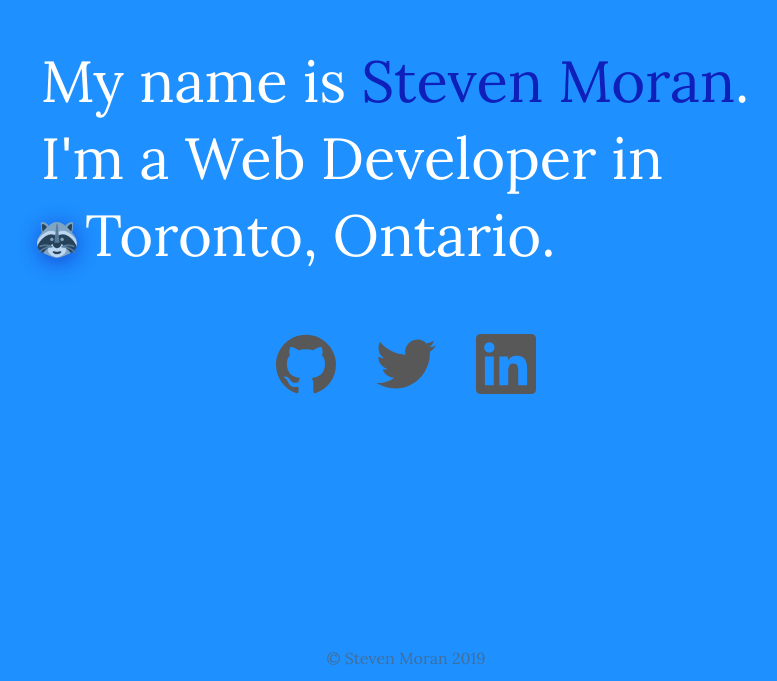
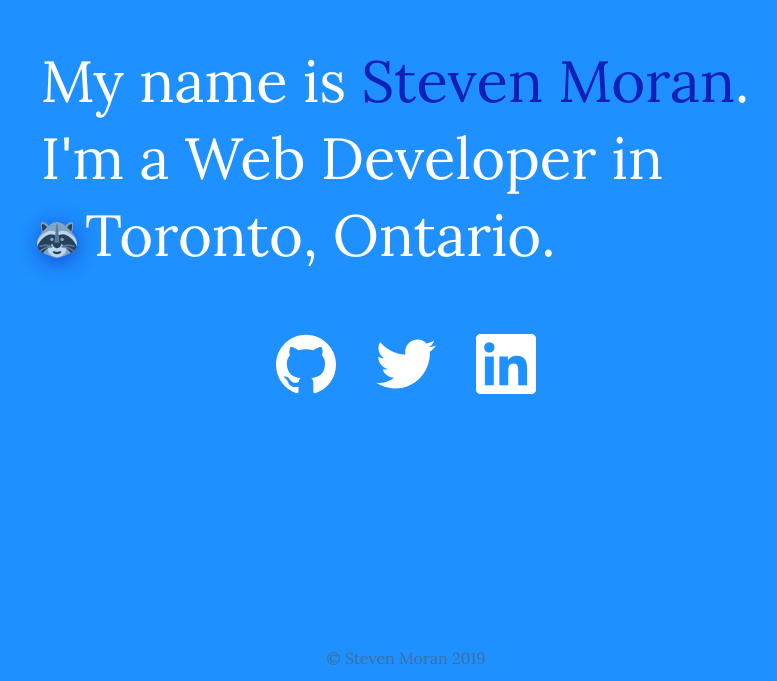
Before and after one commit to SteveJMoran/stevemoran.ca, a plain HTML site: page index.html in a window 1280 px wide. Shown: the part 165-846 px from the top of the page, without its empty margins (234-1011 px from the left). Drawn offline with Linux system fonts and the light colour scheme.

Commit message:
update svg color

```diff
--- a/index.html
+++ b/index.html
@@ -18,19 +18,19 @@
           <ul class="social-links">
             <li class="social-link github">
               <a href="https://github.com/SteveJMoran">
-                <svg role="img" viewBox="0 0 24 24" xmlns="http://www.w3.org/2000/svg"><title>GitHub</title><path fill="#585858" d="M12 .297c-6.63 0-12 5.373-12 12 0 5.303 3.438 9.8 8.205 11.385.6.113.82-.258.82-.577 0-.285-.01-1.04-.015-2.04-3.338.724-4.042-1.61-4.042-1.61C4.422 18.07 3.633 17.7 3.633 17.7c-1.087-.744.084-.729.084-.729 1.205.084 1.838 1.236 1.838 1.236 1.07 1.835 2.809 1.305 3.495.998.108-.776.417-1.305.76-1.605-2.665-.3-5.466-1.332-5.466-5.93 0-1.31.465-2.38 1.235-3.22-.135-.303-.54-1.523.105-3.176 0 0 1.005-.322 3.3 1.23.96-.267 1.98-.399 3-.405 1.02.006 2.04.138 3 .405 2.28-1.552 3.285-1.23 3.285-1.23.645 1.653.24 2.873.12 3.176.765.84 1.23 1.91 1.23 3.22 0 4.61-2.805 5.625-5.475 5.92.42.36.81 1.096.81 2.22 0 1.606-.015 2.896-.015 3.286 0 .315.21.69.825.57C20.565 22.092 24 17.592 24 12.297c0-6.627-5.373-12-12-12"/></svg>
+                <svg role="img" viewBox="0 0 24 24" xmlns="http://www.w3.org/2000/svg"><title>GitHub</title><path fill="#FFFFFF" d="M12 .297c-6.63 0-12 5.373-12 12 0 5.303 3.438 9.8 8.205 11.385.6.113.82-.258.82-.577 0-.285-.01-1.04-.015-2.04-3.338.724-4.042-1.61-4.042-1.61C4.422 18.07 3.633 17.7 3.633 17.7c-1.087-.744.084-.729.084-.729 1.205.084 1.838 1.236 1.838 1.236 1.07 1.835 2.809 1.305 3.495.998.108-.776.417-1.305.76-1.605-2.665-.3-5.466-1.332-5.466-5.93 0-1.31.465-2.38 1.235-3.22-.135-.303-.54-1.523.105-3.176 0 0 1.005-.322 3.3 1.23.96-.267 1.98-.399 3-.405 1.02.006 2.04.138 3 .405 2.28-1.552 3.285-1.23 3.285-1.23.645 1.653.24 2.873.12 3.176.765.84 1.23 1.91 1.23 3.22 0 4.61-2.805 5.625-5.475 5.92.42.36.81 1.096.81 2.22 0 1.606-.015 2.896-.015 3.286 0 .315.21.69.825.57C20.565 22.092 24 17.592 24 12.297c0-6.627-5.373-12-12-12"/></svg>
                 <span class="screen-reader-only">Github</span>
               </a>
             </li>
             <li class="social-link twitter">
               <a href="https://www.linkedin.com/in/steven-moran-4bb81a23">
-                <svg role="img" viewBox="0 0 24 24" xmlns="http://www.w3.org/2000/svg"><title>Twitter</title><path fill="#585858" d="M23.954 4.569c-.885.389-1.83.654-2.825.775 1.014-.611 1.794-1.574 2.163-2.723-.951.555-2.005.959-3.127 1.184-.896-.959-2.173-1.559-3.591-1.559-2.717 0-4.92 2.203-4.92 4.917 0 .39.045.765.127 1.124C7.691 8.094 4.066 6.13 1.64 3.161c-.427.722-.666 1.561-.666 2.475 0 1.71.87 3.213 2.188 4.096-.807-.026-1.566-.248-2.228-.616v.061c0 2.385 1.693 4.374 3.946 4.827-.413.111-.849.171-1.296.171-.314 0-.615-.03-.916-.086.631 1.953 2.445 3.377 4.604 3.417-1.68 1.319-3.809 2.105-6.102 2.105-.39 0-.779-.023-1.17-.067 2.189 1.394 4.768 2.209 7.557 2.209 9.054 0 13.999-7.496 13.999-13.986 0-.209 0-.42-.015-.63.961-.689 1.8-1.56 2.46-2.548l-.047-.02z"/></svg>
+                <svg role="img" viewBox="0 0 24 24" xmlns="http://www.w3.org/2000/svg"><title>Twitter</title><path fill="#FFFFFF" d="M23.954 4.569c-.885.389-1.83.654-2.825.775 1.014-.611 1.794-1.574 2.163-2.723-.951.555-2.005.959-3.127 1.184-.896-.959-2.173-1.559-3.591-1.559-2.717 0-4.92 2.203-4.92 4.917 0 .39.045.765.127 1.124C7.691 8.094 4.066 6.13 1.64 3.161c-.427.722-.666 1.561-.666 2.475 0 1.71.87 3.213 2.188 4.096-.807-.026-1.566-.248-2.228-.616v.061c0 2.385 1.693 4.374 3.946 4.827-.413.111-.849.171-1.296.171-.314 0-.615-.03-.916-.086.631 1.953 2.445 3.377 4.604 3.417-1.68 1.319-3.809 2.105-6.102 2.105-.39 0-.779-.023-1.17-.067 2.189 1.394 4.768 2.209 7.557 2.209 9.054 0 13.999-7.496 13.999-13.986 0-.209 0-.42-.015-.63.961-.689 1.8-1.56 2.46-2.548l-.047-.02z"/></svg>
                 <span class="screen-reader-only">Twitter</span>
               </a>
             </li>
             <li class="social-link linkedin">
               <a href="https://www.linkedin.com/in/steven-moran-4bb81a23">
-                <svg role="img" viewBox="0 0 24 24" xmlns="http://www.w3.org/2000/svg"><title>LinkedIn</title><path fill="#585858" d="M20.447 20.452h-3.554v-5.569c0-1.328-.027-3.037-1.852-3.037-1.853 0-2.136 1.445-2.136 2.939v5.667H9.351V9h3.414v1.561h.046c.477-.9 1.637-1.85 3.37-1.85 3.601 0 4.267 2.37 4.267 5.455v6.286zM5.337 7.433c-1.144 0-2.063-.926-2.063-2.065 0-1.138.92-2.063 2.063-2.063 1.14 0 2.064.925 2.064 2.063 0 1.139-.925 2.065-2.064 2.065zm1.782 13.019H3.555V9h3.564v11.452zM22.225 0H1.771C.792 0 0 .774 0 1.729v20.542C0 23.227.792 24 1.771 24h20.451C23.2 24 24 23.227 24 22.271V1.729C24 .774 23.2 0 22.222 0h.003z"/></svg>
+                <svg role="img" viewBox="0 0 24 24" xmlns="http://www.w3.org/2000/svg"><title>LinkedIn</title><path fill="#FFFFFF" d="M20.447 20.452h-3.554v-5.569c0-1.328-.027-3.037-1.852-3.037-1.853 0-2.136 1.445-2.136 2.939v5.667H9.351V9h3.414v1.561h.046c.477-.9 1.637-1.85 3.37-1.85 3.601 0 4.267 2.37 4.267 5.455v6.286zM5.337 7.433c-1.144 0-2.063-.926-2.063-2.065 0-1.138.92-2.063 2.063-2.063 1.14 0 2.064.925 2.064 2.063 0 1.139-.925 2.065-2.064 2.065zm1.782 13.019H3.555V9h3.564v11.452zM22.225 0H1.771C.792 0 0 .774 0 1.729v20.542C0 23.227.792 24 1.771 24h20.451C23.2 24 24 23.227 24 22.271V1.729C24 .774 23.2 0 22.222 0h.003z"/></svg>
                 <span class="screen-reader-only">LinkedIn</span>
               </a>
             </li>
```
